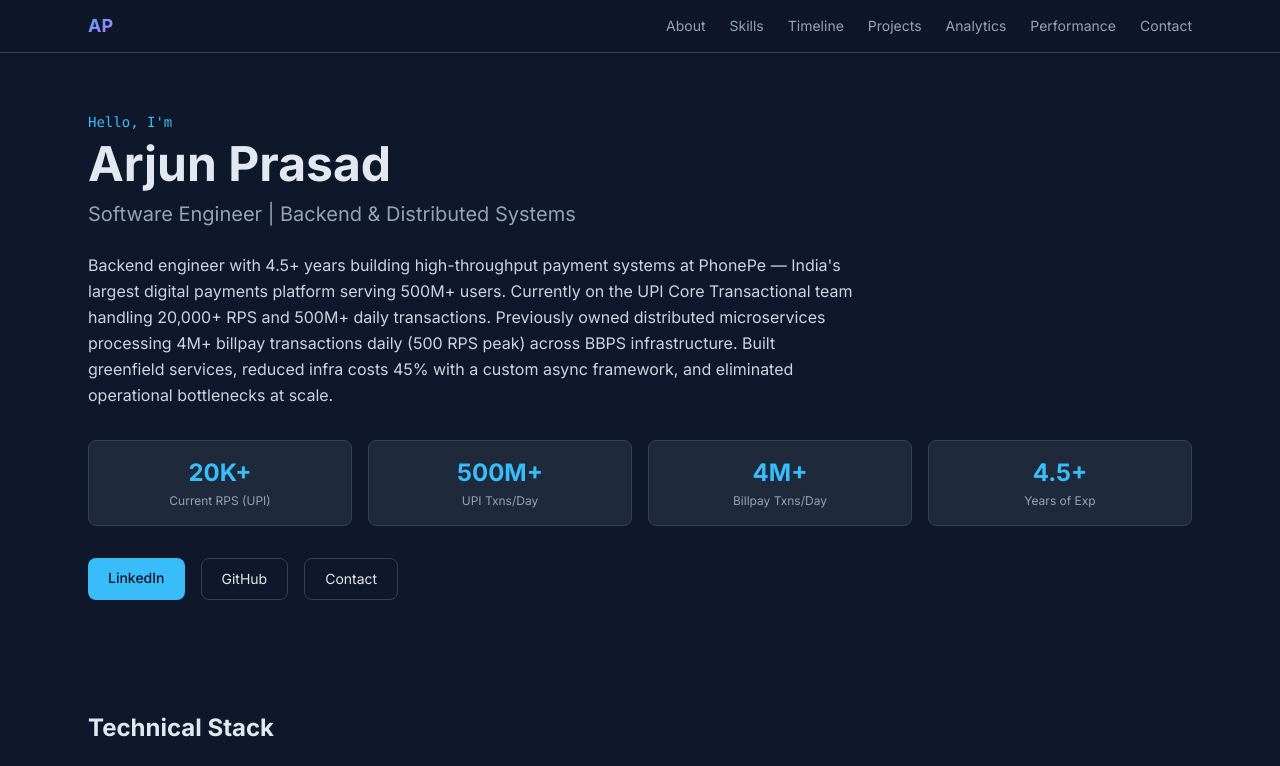
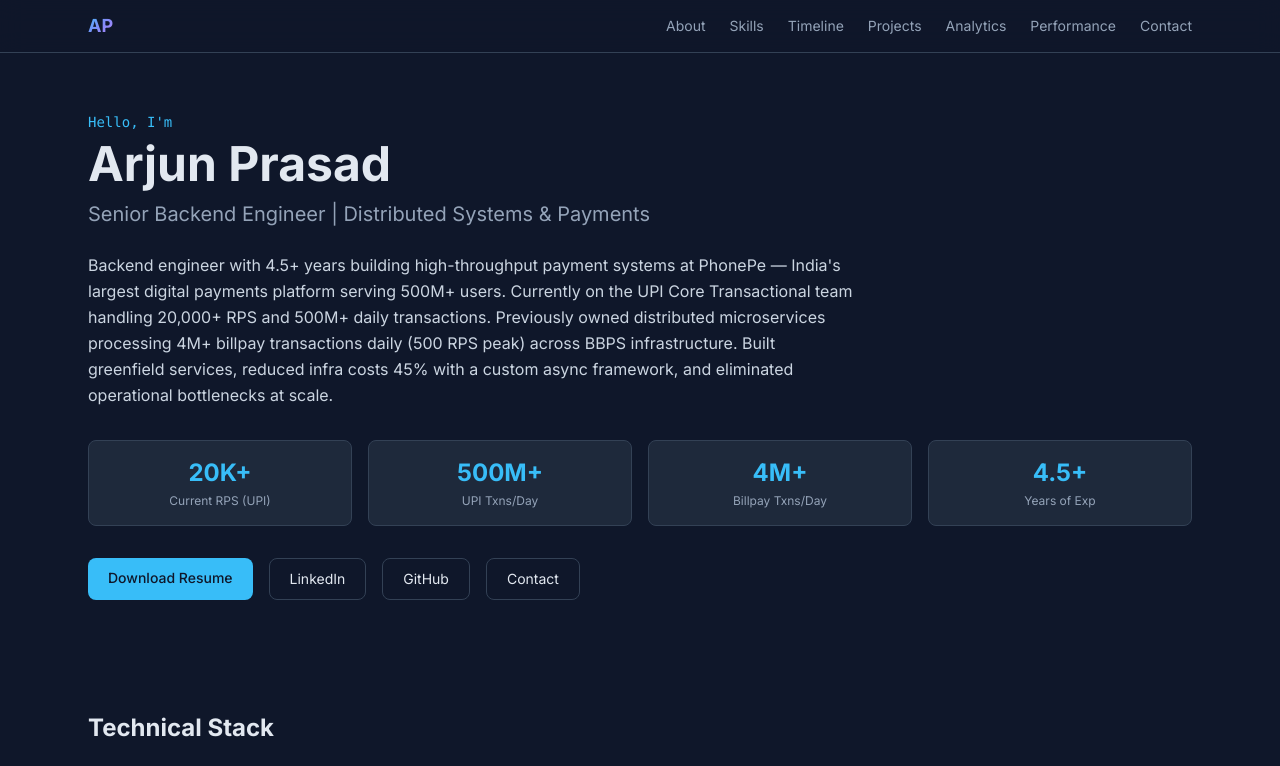
Before and after one commit to arjunprsd/portfolio, a Next.js app: page / in a window 1280 px wide. Shown: the top 766 px of the page. Built offline with nearby package versions, Linux system fonts and the light colour scheme.

Commit message:
add resume download button

```diff
--- a/src/app/data/portfolio.ts
+++ b/src/app/data/portfolio.ts
@@ -1,6 +1,6 @@
 export const personalInfo = {
   name: "Arjun Prasad",
-  title: "Software Engineer | Backend & Distributed Systems",
+  title: "Senior Backend Engineer | Distributed Systems & Payments",
   email: "arjunpd1998@gmail.com",
   phone: "+91 8860741978",
   linkedin: "https://linkedin.com/in/arjun-prasad-b3576118b/",
--- a/src/app/page.tsx
+++ b/src/app/page.tsx
@@ -58,7 +58,10 @@ function Hero() {
         </div>
 
         <div className="flex gap-4 flex-wrap">
-          <a href={personalInfo.linkedin} target="_blank" className="px-5 py-2.5 bg-[#38bdf8] text-[#0f172a] font-medium rounded-lg hover:bg-[#7dd3fc] transition-colors text-sm">
+          <a href="/portfolio/Arjun_Prasad_Resume.pdf" download className="px-5 py-2.5 bg-[#38bdf8] text-[#0f172a] font-medium rounded-lg hover:bg-[#7dd3fc] transition-colors text-sm">
+            Download Resume
+          </a>
+          <a href={personalInfo.linkedin} target="_blank" className="px-5 py-2.5 border border-[#334155] text-[#e2e8f0] rounded-lg hover:border-[#38bdf8] transition-colors text-sm">
             LinkedIn
           </a>
           <a href={personalInfo.github} target="_blank" className="px-5 py-2.5 border border-[#334155] text-[#e2e8f0] rounded-lg hover:border-[#38bdf8] transition-colors text-sm">
@@ -373,8 +376,8 @@ function Contact() {
       <div className="bg-[#1e293b] border border-[#334155] rounded-lg p-8 text-center">
         <h2 className="text-2xl font-bold mb-3">Let&apos;s Connect</h2>
         <p className="text-[#94a3b8] mb-6 max-w-lg mx-auto">
-          Open to backend and distributed systems roles at product-focused companies.
-          Passionate about building reliable, high-throughput systems that serve millions of users.
+          Looking for <span className="text-[#e2e8f0] font-medium">Senior Backend Engineer</span> roles at product-focused companies.
+          Passionate about distributed systems, high-throughput infrastructure, and building reliable payment platforms at scale.
         </p>
         <div className="flex flex-wrap justify-center gap-4">
           <a href={`mailto:${personalInfo.email}`} className="px-5 py-2.5 bg-[#38bdf8] text-[#0f172a] font-medium rounded-lg hover:bg-[#7dd3fc] transition-colors text-sm">
```
Also changed, not shown: 1 other file (tests, documents, lock files or other folders).
